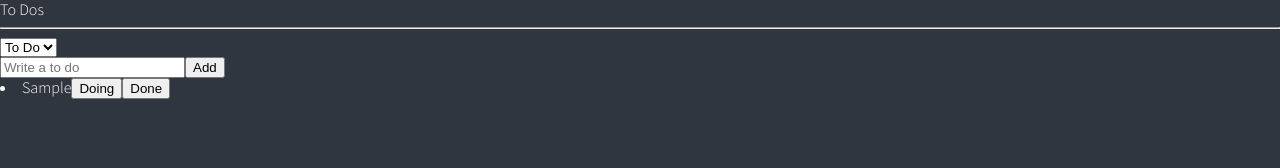
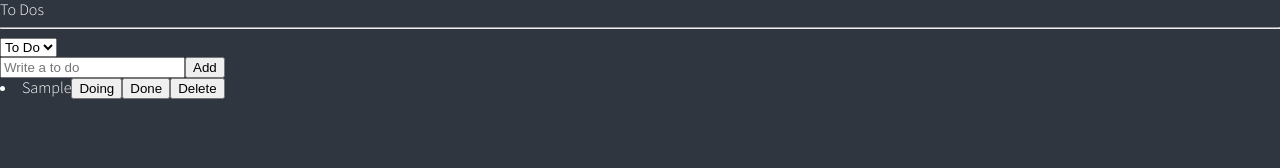
Before and after one commit to JiHunSong94/ts-todo-app, a React (Create React App) app: page / in a window 1280 px wide. Both pictures are taken after typing "Sample" into the empty fields and a click on the button "Add". Shown: the top 168 px of the page. Built offline with nearby package versions, Linux system fonts and the light colour scheme.

Commit message:
1.13 Delete

```diff
--- a/public/index.html
+++ b/public/index.html
@@ -2,7 +2,6 @@
 <html lang="en">
   <head>
     <meta charset="utf-8" />
-    <link rel="icon" href="%PUBLIC_URL%/favicon.ico" />
     <link rel="icon" href="%PUBLIC_URL%/favicon.ico" />
     <link rel="preconnect" href="https://fonts.googleapis.com" />
     <link rel="preconnect" href="https://fonts.gstatic.com" crossorigin />
--- a/src/atoms.tsx
+++ b/src/atoms.tsx
@@ -27,6 +27,6 @@ export const toDoSelector = selector({
   get: ({ get }) => {
     const toDos = get(toDoState);
     const category = get(categoryState);
-    return toDos.filter((toDo) => toDo.category === category);
+    return toDos?.filter((toDo) => toDo.category === category);
   },
 });
--- a/src/components/CreateToDo.tsx
+++ b/src/components/CreateToDo.tsx
@@ -7,6 +7,7 @@ interface IForm {
 }
 
 function CreateToDo() {
+  const toDos = useRecoilValue(toDoState);
   const setToDos = useSetRecoilState(toDoState);
   const category = useRecoilValue(categoryState);
   const { register, handleSubmit, setValue } = useForm<IForm>();
--- a/src/components/ToDo.tsx
+++ b/src/components/ToDo.tsx
@@ -16,6 +16,12 @@ function ToDo({ text, category, id }: IToDo) {
         newToDo,
         ...oldToDos.slice(targetIndex + 1),
       ];
+    });
+  };
+  const deleteToDo = (event: React.MouseEvent<HTMLButtonElement>) => {
+    setToDos((oldToDos) => {
+      const newToDos = oldToDos.filter((toDo) => toDo.id !== id);
+      return newToDos;
     });
   };
 
@@ -37,6 +43,7 @@ function ToDo({ text, category, id }: IToDo) {
           Done
         </button>
       )}
+      <button onClick={deleteToDo}>Delete</button>
     </li>
   );
 }
--- a/src/components/ToDoList.tsx
+++ b/src/components/ToDoList.tsx
@@ -9,7 +9,6 @@ function ToDoList() {
   const onInput = (event: React.FormEvent<HTMLSelectElement>) => {
     setCategory(event.currentTarget.value as any);
   };
-
   return (
     <div>
       <h1>To Dos</h1>
```
